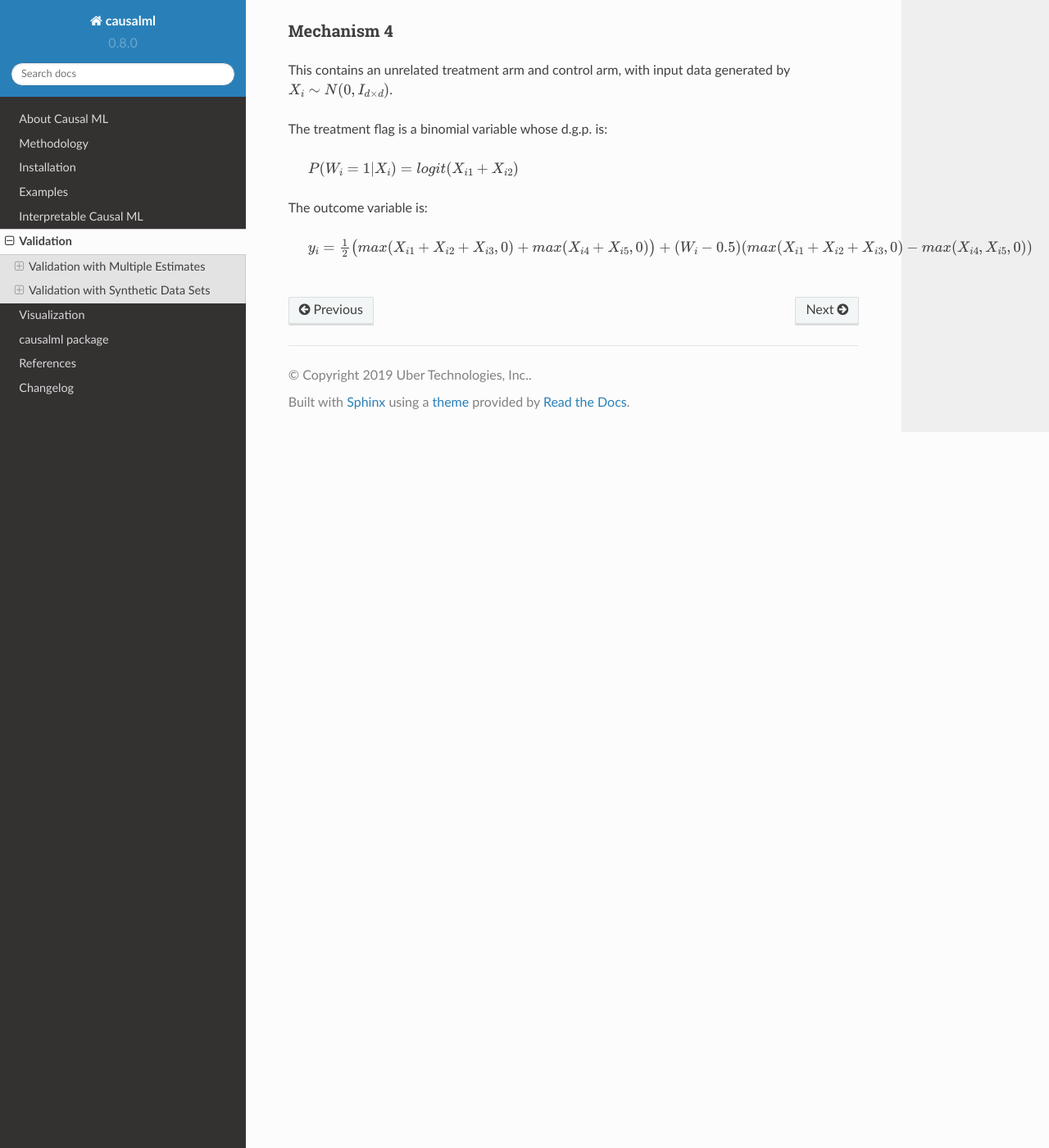
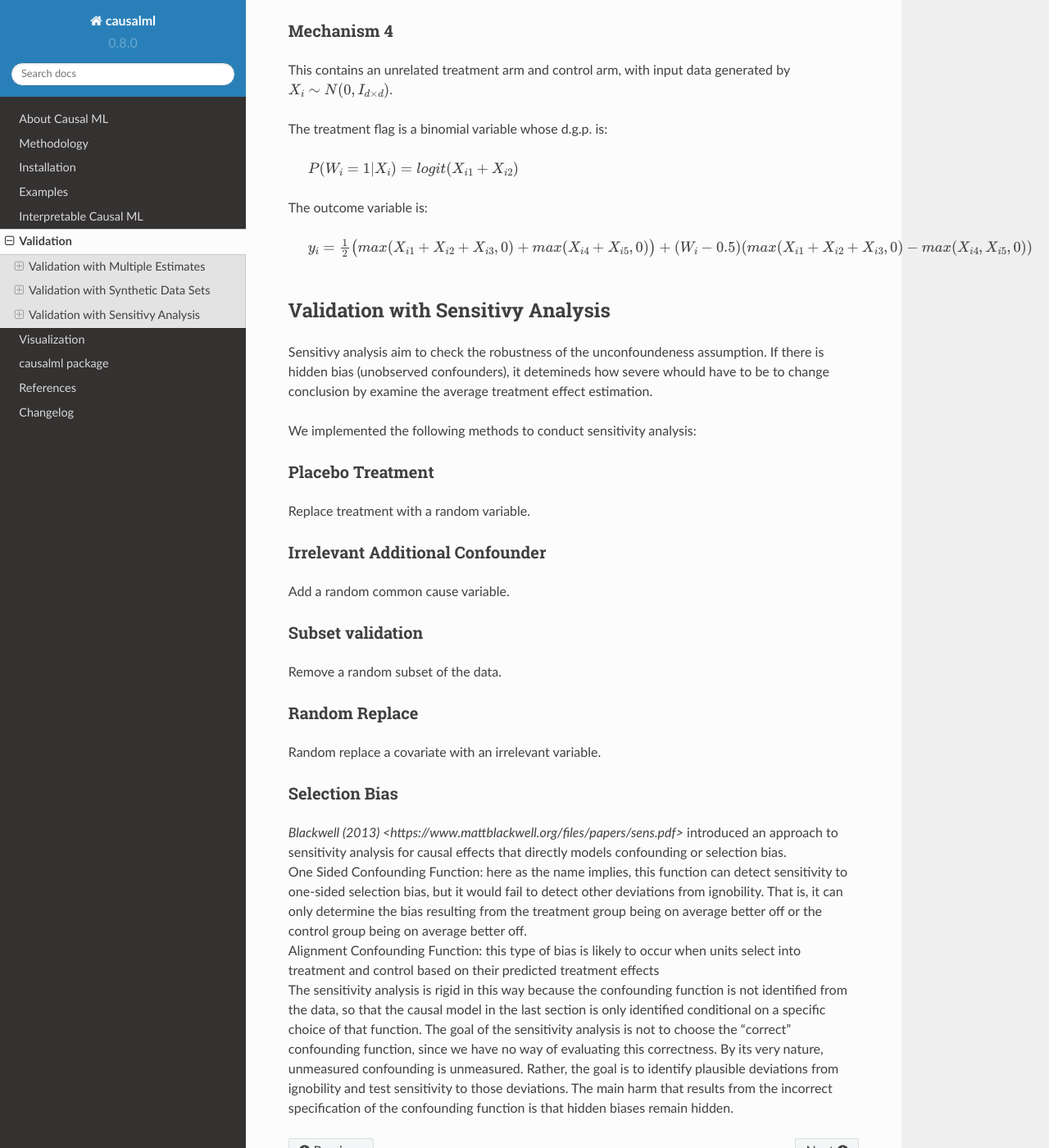
Before and after one commit to uber/causalml, a Sphinx documentation site: the page built from docs/validation.rst, in a window 1280 px wide and 1400 px high, scrolled down 1989 px. Shown: the whole window at 82% size. Built offline with Sphinx 7.4.7 and the Read the Docs theme 2.0.0, drawn with Linux system fonts in a browser that asks for light colours; cross-references to code outside the pages are shown as plain code; some of the changed text lies outside the part shown.

Commit message:
update the doc for sensitivity analysis

```diff
--- a/docs/validation.rst
+++ b/docs/validation.rst
@@ -85,3 +85,37 @@ Mechanism 4
 |
 |   :math:`y_i = \frac{1}{2}\big(max(X_{i1} + X_{i2} + X_{i3}, 0) + max(X_{i4} + X_{i5}, 0)\big) + (W_i - 0.5)(max(X_{i1} + X_{i2} + X_{i3}, 0) - max(X_{i4}, X_{i5}, 0))`
 |
+
+Validation with Sensitivy Analysis
+----------------------------------
+Sensitivy analysis aim to check the robustness of the unconfoundeness assumption. If there is hidden bias (unobserved confounders), it detemineds how severe whould have to be to change conclusion by examine the average treatment effect estimation.
+
+We implemented the following methods to conduct sensitivity analysis:
+
+Placebo Treatment
+~~~~~~~~~~~
+
+| Replace treatment with a random variable.
+
+Irrelevant Additional Confounder
+~~~~~~~~~~~
+
+| Add a random common cause variable.
+
+Subset validation
+~~~~~~~~~~~
+
+| Remove a random subset of the data.
+
+Random Replace
+~~~~~~~~~~~
+
+| Random replace a covariate with an irrelevant variable.
+
+Selection Bias
+~~~~~~~~~~~
+
+| `Blackwell (2013) <https://www.mattblackwell.org/files/papers/sens.pdf>` introduced an approach to sensitivity analysis for causal effects that directly models confounding or selection bias.
+| One Sided Confounding Function: here as the name implies, this function can detect sensitivity to one-sided selection bias, but it would fail to detect other deviations from ignobility. That is, it can only determine the bias resulting from the treatment group being on average better off or the control group being on average better off.
+| Alignment Confounding Function: this type of bias is likely to occur when units select into treatment and control based on their predicted treatment effects
+| The sensitivity analysis is rigid in this way because the confounding function is not identified from the data, so that the causal model in the last section is only identified conditional on a specific choice of that function. The goal of the sensitivity analysis is not to choose the “correct” confounding function, since we have no way of evaluating this correctness. By its very nature, unmeasured confounding is unmeasured. Rather, the goal is to identify plausible deviations from ignobility and test sensitivity to those deviations. The main harm that results from the incorrect specification of the confounding function is that hidden biases remain hidden.
```
Also changed, not shown: other parts of docs/validation.rst (+1 -1 lines), 2 other files.
